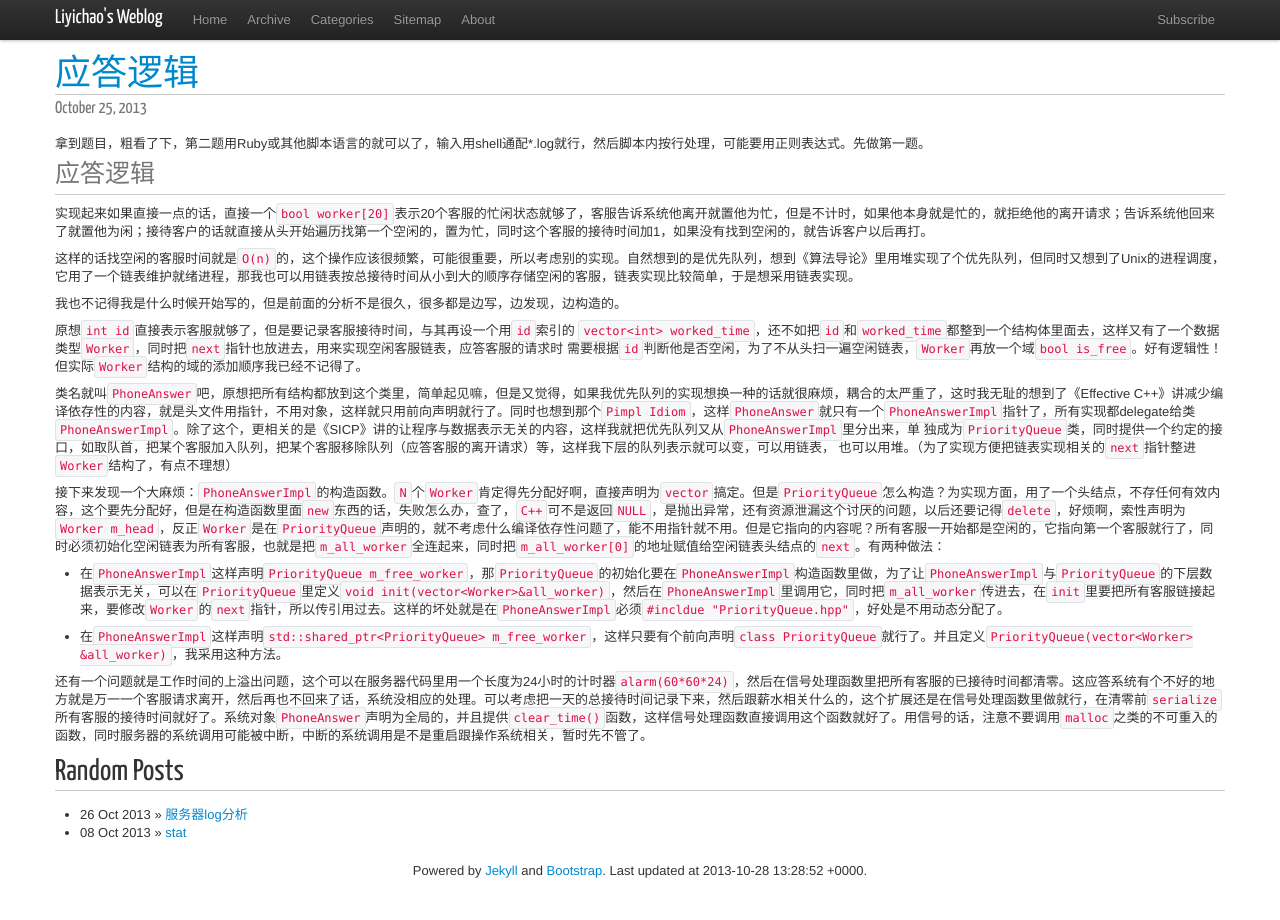
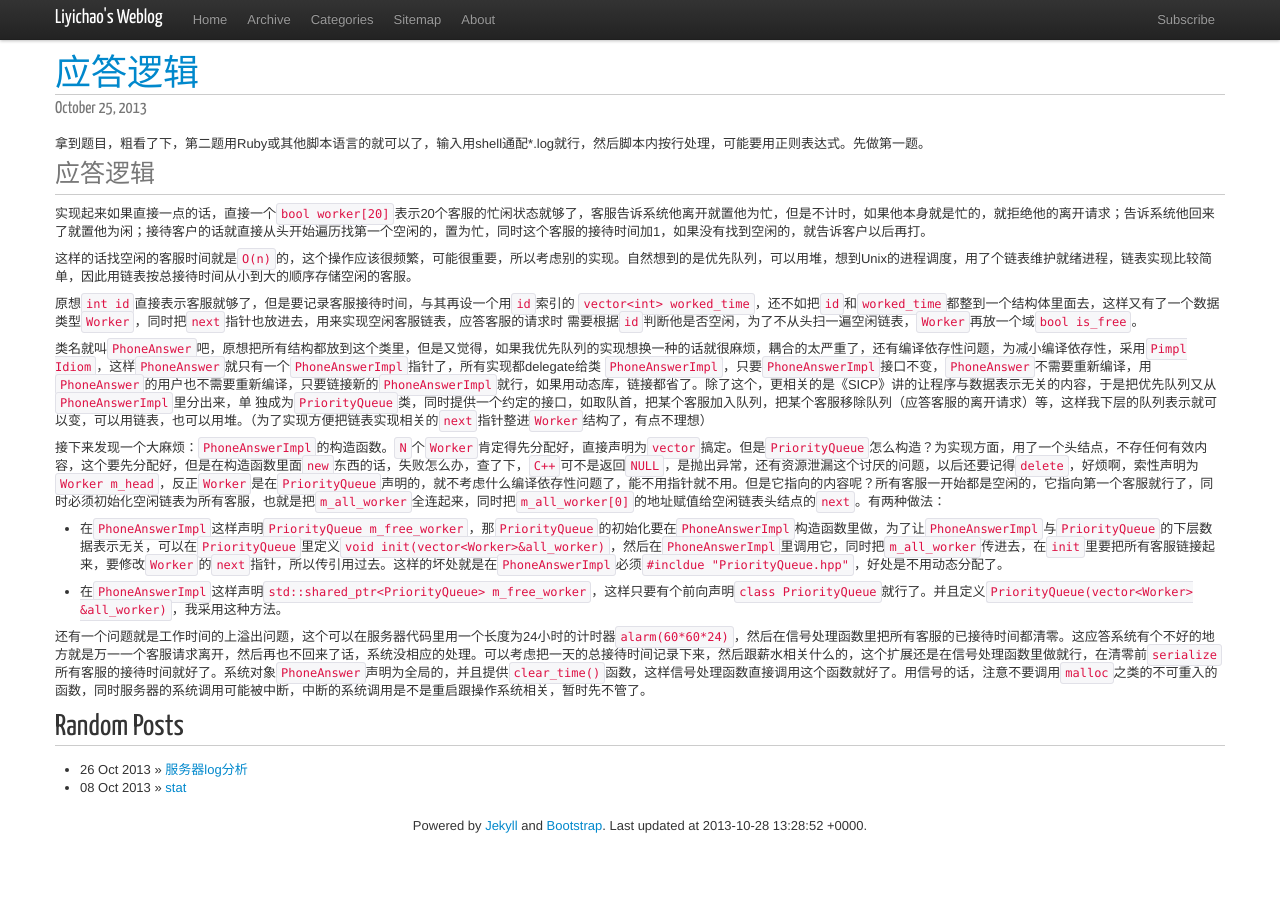
Before and after one commit to liyichao/liyichao.github.io, a Jekyll site: the page built from _posts/2013/2013-10-25-phone-answering-logic.md, in a window 1280 px wide. Built offline with Jekyll 4.4.1, drawn with Linux system fonts in a browser that asks for light colours; nearby versions of some CDN libraries; Markdown is read by kramdown in place of the engine named in the settings; comment, search, counter and statistics services are not loaded.

Commit message:
把‘应答逻辑’中很多涉及词“我”的东西删除

```diff
--- a/_posts/2013/2013-10-25-phone-answering-logic.md
+++ b/_posts/2013/2013-10-25-phone-answering-logic.md
@@ -9,20 +9,17 @@ tags: []
 ###应答逻辑
 实现起来如果直接一点的话，直接一个`bool worker[20]`表示20个客服的忙闲状态就够了，客服告诉系统他离开就置他为忙，但是不计时，如果他本身就是忙的，就拒绝他的离开请求；告诉系统他回来了就置他为闲；接待客户的话就直接从头开始遍历找第一个空闲的，置为忙，同时这个客服的接待时间加1，如果没有找到空闲的，就告诉客户以后再打。
 
-这样的话找空闲的客服时间就是`O(n)`的，这个操作应该很频繁，可能很重要，所以考虑别的实现。自然想到的是优先队列，想到《算法导论》里用堆实现了个优先队列，但同时又想到了Unix的进程调度，它用了一个链表维护就绪进程，那我也可以用链表按总接待时间从小到大的顺序存储空闲的客服，链表实现比较简单，于是想采用链表实现。
-
-我也不记得我是什么时候开始写的，但是前面的分析不是很久，很多都是边写，边发现，边构造的。
+这样的话找空闲的客服时间就是`O(n)`的，这个操作应该很频繁，可能很重要，所以考虑别的实现。自然想到的是优先队列，可以用堆，想到Unix的进程调度，用了个链表维护就绪进程，链表实现比较简单，因此用链表按总接待时间从小到大的顺序存储空闲的客服。
 
 原想`int id`直接表示客服就够了，但是要记录客服接待时间，与其再设一个用`id`索引的 `vector<int>
 worked_time`，还不如把`id`和`worked_time`都整到一个结构体里面去，这样又有了一个数据类型`Worker`，同时把`next`指针也放进去，用来实现空闲客服链表，应答客服的请求时
-需要根据`id`判断他是否空闲，为了不从头扫一遍空闲链表，`Worker`再放一个域`bool is_free`。好有逻辑性！但实际`Worker`结构的域的添加顺序我已经不记得了。
+需要根据`id`判断他是否空闲，为了不从头扫一遍空闲链表，`Worker`再放一个域`bool is_free`。
 
-类名就叫`PhoneAnswer`吧，原想把所有结构都放到这个类里，简单起见嘛，但是又觉得，如果我优先队列的实现想换一种的话就很麻烦，耦合的太严重了，这时我无耻的想到了《Effective C++》讲减少编译依存性的内容，就是头文件用指针，不用对象，这样就只用前向声明就行了。同时也想到那个`Pimpl Idiom`，这样`PhoneAnswer`就只有一个`PhoneAnswerImpl`指针了，所有实现都delegate给类
-`PhoneAnswerImpl`。除了这个，更相关的是《SICP》讲的让程序与数据表示无关的内容，这样我就把优先队列又从`PhoneAnswerImpl`里分出来，单
-独成为`PriorityQueue`类，同时提供一个约定的接口，如取队首，把某个客服加入队列，把某个客服移除队列（应答客服的离开请求）等，这样我下层的队列表示就可以变，可以用链表，
-也可以用堆。（为了实现方便把链表实现相关的`next`指针整进`Worker`结构了，有点不理想）
+类名就叫`PhoneAnswer`吧，原想把所有结构都放到这个类里，但是又觉得，如果我优先队列的实现想换一种的话就很麻烦，耦合的太严重了，还有编译依存性问题，为减小编译依存性，采用`Pimpl Idiom`，这样`PhoneAnswer`就只有一个`PhoneAnswerImpl`指针了，所有实现都delegate给类
+`PhoneAnswerImpl`，只要`PhoneAnswerImpl`接口不变，`PhoneAnswer`不需要重新编译，用`PhoneAnswer`的用户也不需要重新编译，只要链接新的`PhoneAnswerImpl`就行，如果用动态库，链接都省了。除了这个，更相关的是《SICP》讲的让程序与数据表示无关的内容，于是把优先队列又从`PhoneAnswerImpl`里分出来，单
+独成为`PriorityQueue`类，同时提供一个约定的接口，如取队首，把某个客服加入队列，把某个客服移除队列（应答客服的离开请求）等，这样我下层的队列表示就可以变，可以用链表，也可以用堆。（为了实现方便把链表实现相关的`next`指针整进`Worker`结构了，有点不理想）
 
-接下来发现一个大麻烦：`PhoneAnswerImpl`的构造函数。`N`个`Worker`肯定得先分配好啊，直接声明为`vector`搞定。但是`PriorityQueue`怎么构造？为实现方面，用了一个头结点，不存任何有效内容，这个要先分配好，但是在构造函数里面`new`东西的话，失败怎么办，查了，`C++`可不是返回`NULL`，是抛出异常，还有资源泄漏这个讨厌的问题，以后还要记得`delete`，好烦啊，索性声明为`Worker m_head`，反正`Worker`是在`PriorityQueue`声明的，就不考虑什么编译依存性问题了，能不用指针就不用。但是它指向的内容呢？所有客服一开始都是空闲的，它指向第一个客服就行了，同时必须初始化空闲链表为所有客服，也就是把`m_all_worker`全连起来，同时把`m_all_worker[0]`的地址赋值给空闲链表头结点的`next`。有两种做法：
+接下来发现一个大麻烦：`PhoneAnswerImpl`的构造函数。`N`个`Worker`肯定得先分配好，直接声明为`vector`搞定。但是`PriorityQueue`怎么构造？为实现方面，用了一个头结点，不存任何有效内容，这个要先分配好，但是在构造函数里面`new`东西的话，失败怎么办，查了下，`C++`可不是返回`NULL`，是抛出异常，还有资源泄漏这个讨厌的问题，以后还要记得`delete`，好烦啊，索性声明为`Worker m_head`，反正`Worker`是在`PriorityQueue`声明的，就不考虑什么编译依存性问题了，能不用指针就不用。但是它指向的内容呢？所有客服一开始都是空闲的，它指向第一个客服就行了，同时必须初始化空闲链表为所有客服，也就是把`m_all_worker`全连起来，同时把`m_all_worker[0]`的地址赋值给空闲链表头结点的`next`。有两种做法：
 
 - 在`PhoneAnswerImpl`这样声明`PriorityQueue m_free_worker`，那`PriorityQueue`的初始化要在`PhoneAnswerImpl`构造函数里做，为了让`PhoneAnswerImpl`与`PriorityQueue`的下层数据表示无关，可以在`PriorityQueue`里定义`void init(vector<Worker>&all_worker)`，然后在`PhoneAnswerImpl`里调用它，同时把`m_all_worker`传进去，在`init`里要把所有客服链接起来，要修改`Worker`的`next`指针，所以传引用过去。这样的坏处就是在`PhoneAnswerImpl`必须`#incldue "PriorityQueue.hpp"`，好处是不用动态分配了。
 
```
